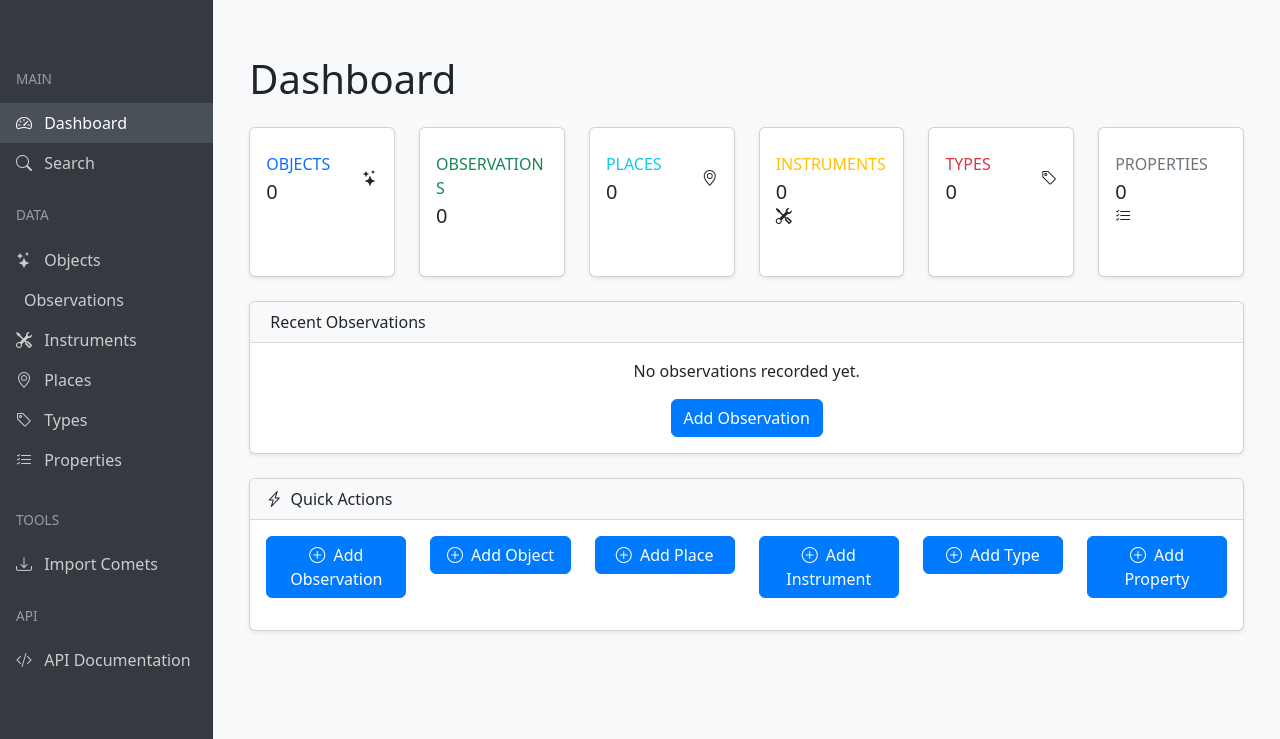
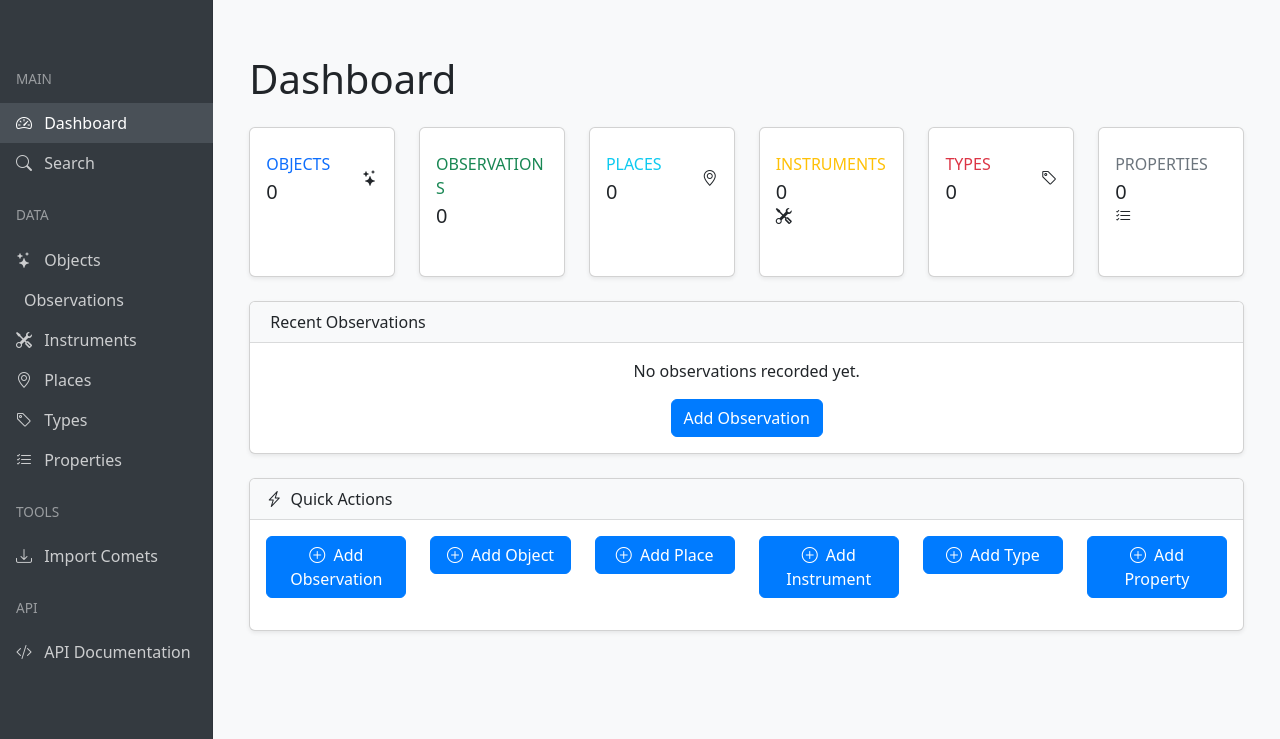
Before and after one commit to cervellopl/astronomyapi, a Flask app: page /web/ in a window 1280 px wide. Shown: the part 61-800 px from the top of the page. Run offline with Flask 3, Linux system fonts and the light colour scheme.

```diff
--- a/templates/layout.html
+++ b/templates/layout.html
@@ -145,7 +145,7 @@
                             </a>
                         </li>
                     </ul>
-                    <h6 class="sidebar-heading mt-4">Tools</h6>
+                    <h6 class="sidebar-heading mt-3">Tools</h6>
                         <ul class="nav flex-column">
                             <li class="nav-item">
                                 <a class="nav-link" href="{{ url_for('web.import_comets') }}">
```
